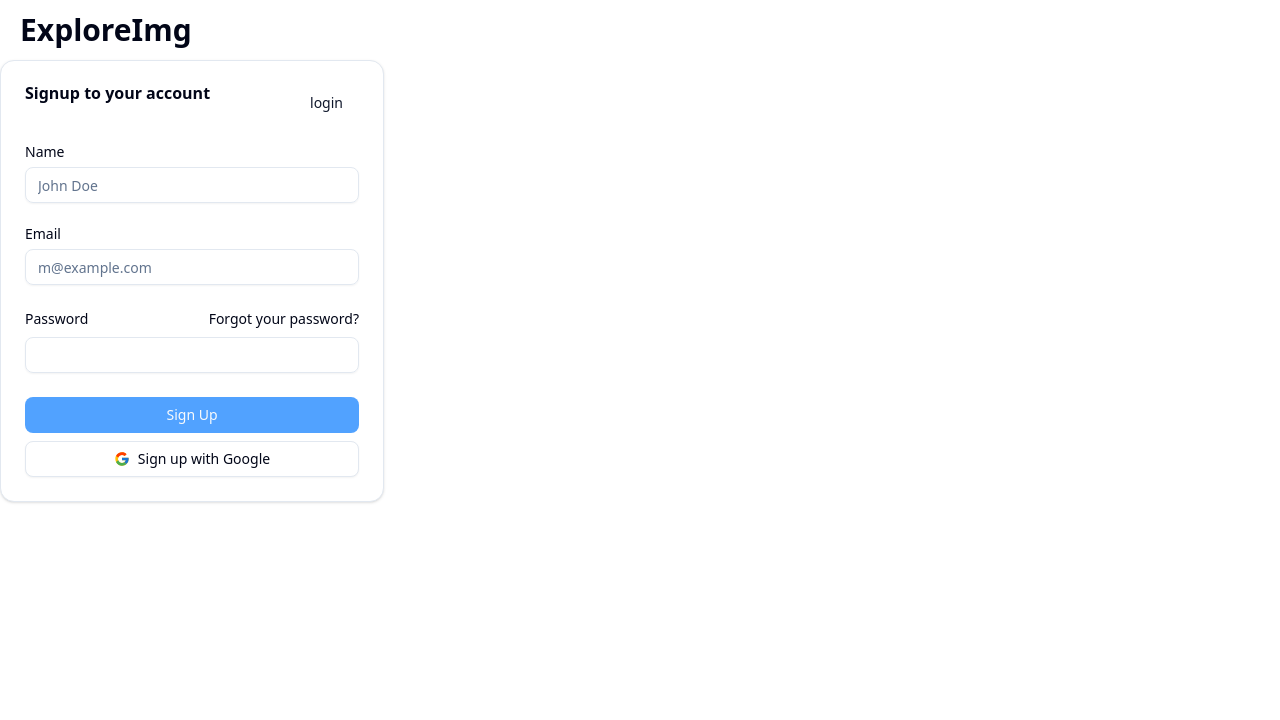
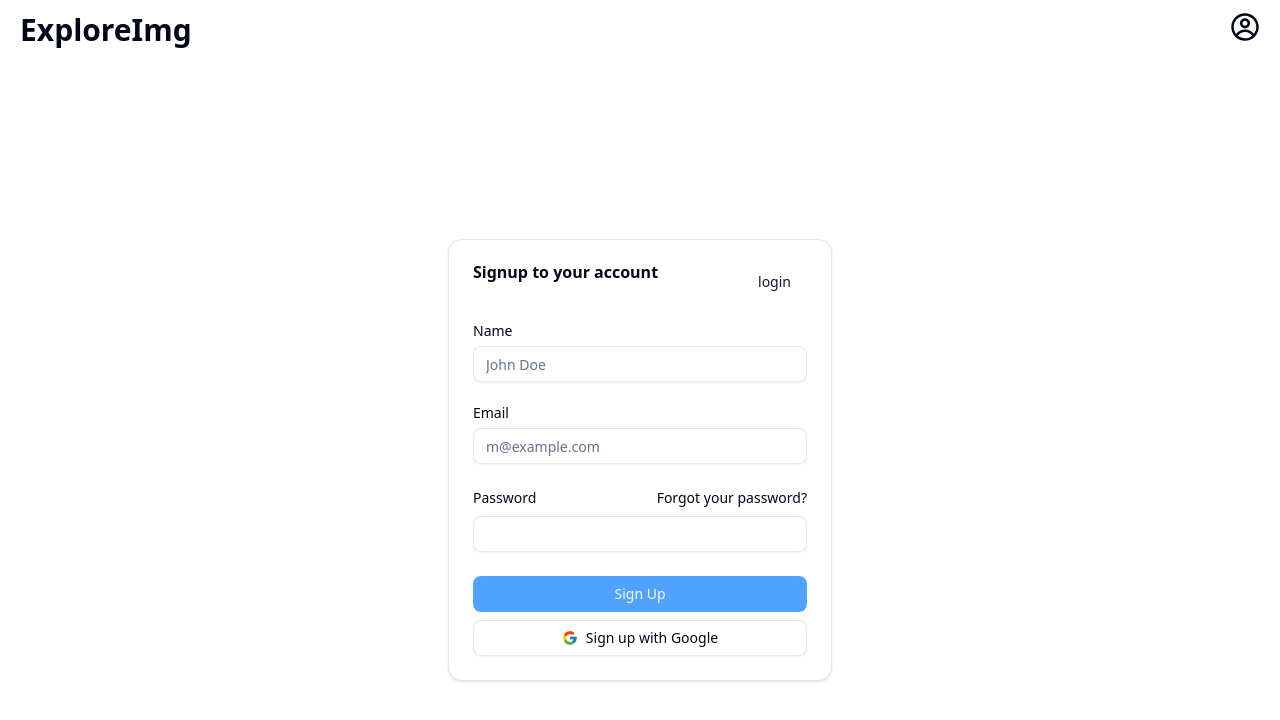
Before and after one commit to nileshkashani/React-assessment, a React (Vite) app: page /signup in a window 1280 px wide. Shown: the top 720 px of the page. Built offline with nearby package versions, Linux system fonts and the light colour scheme; no server answers; sample sign-in values are in the browser's storage.

Commit message:
ui updates

```diff
--- a/package.json
+++ b/package.json
@@ -10,6 +10,7 @@
     "preview": "vite preview"
   },
   "dependencies": {
+    "@radix-ui/react-hover-card": "^1.1.15",
     "@radix-ui/react-label": "^2.1.8",
     "@radix-ui/react-slot": "^1.2.4",
     "@tailwindcss/vite": "^4.1.18",
--- a/src/App.jsx
+++ b/src/App.jsx
@@ -2,6 +2,15 @@
 import { Suspense, lazy } from 'react'
 import './App.css'
 import ProtectedRoute from './components/protectedRoute'
+import {
+  HoverCard,
+  HoverCardContent,
+  HoverCardTrigger,
+} from "@/components/ui/hover-card"
+import { CgProfile } from "react-icons/cg";
+import { logout } from './service/authService'
+import { useAuth } from './context/authContext'
+import { Spinner } from './components/ui/spinner'
 
 const Starter = lazy(() => import('./components/starter'))
 const Login = lazy(() => import('./components/login'))
@@ -10,13 +19,29 @@
 const ImageModel = lazy(() => import('./components/imageModel'))
 
 function App() {
+  const { user, loading } = useAuth()
   return (
     <>
-      <nav className='font-extrabold text-3xl pl-5 pt-3 pb-3'>
-        ExploreImg
+      <nav className='font-extrabold text-3xl '>
+        <div className='flex justify-between'>
+          <div className='pl-5 pt-3 pb-3'>
+            ExploreImg
+          </div>
+          {user && <div className='pr-5 pt-3 pb-3'>
+            <HoverCard>
+              <HoverCardTrigger><CgProfile className='cursor-pointer'/></HoverCardTrigger>
+              <HoverCardContent>
+                <li onClick={logout} className="cursor-pointer rounded-md p-2 hover:bg-amber-50">
+                  Logout
+                </li>
+              </HoverCardContent>
+            </HoverCard>
+          </div>}
+
+        </div>
       </nav>
 
-      <Suspense fallback={<div className="p-6 text-center">Loading...</div>}>
+      <Suspense fallback={<div className="flex justify-center items-center"><Spinner/></div>}>
         <ImageModel />
 
         <BrowserRouter>
@@ -32,6 +57,7 @@
                 </ProtectedRoute>
               }
             />
+
           </Routes>
         </BrowserRouter>
       </Suspense>
--- a/src/components/login.jsx
+++ b/src/components/login.jsx
@@ -60,7 +60,7 @@
 }
 
 return (
-    <div>
+    <div className='flex justify-center items-center h-screen'>
         <Card className="w-full max-w-sm">
             <CardHeader>
                 <CardTitle>Login to your account</CardTitle>
--- a/src/components/signup.jsx
+++ b/src/components/signup.jsx
@@ -38,7 +38,7 @@
     navigate('/login')
   }
   return (
-    <div>
+    <div className='flex justify-center items-center h-screen'>
       <Card className="w-full max-w-sm">
         <CardHeader>
           <CardTitle>Signup to your account</CardTitle>
--- /dev/null
+++ b/src/components/ui/hover-card.jsx
@@ -0,0 +1,39 @@
+import * as React from "react"
+import * as HoverCardPrimitive from "@radix-ui/react-hover-card"
+
+import { cn } from "@/lib/utils"
+
+function HoverCard({
+  ...props
+}) {
+  return <HoverCardPrimitive.Root data-slot="hover-card" {...props} />;
+}
+
+function HoverCardTrigger({
+  ...props
+}) {
+  return (<HoverCardPrimitive.Trigger data-slot="hover-card-trigger" {...props} />);
+}
+
+function HoverCardContent({
+  className,
+  align = "center",
+  sideOffset = 4,
+  ...props
+}) {
+  return (
+    <HoverCardPrimitive.Portal data-slot="hover-card-portal">
+      <HoverCardPrimitive.Content
+        data-slot="hover-card-content"
+        align={align}
+        sideOffset={sideOffset}
+        className={cn(
+          "bg-popover text-popover-foreground data-[state=open]:animate-in data-[state=closed]:animate-out data-[state=closed]:fade-out-0 data-[state=open]:fade-in-0 data-[state=closed]:zoom-out-95 data-[state=open]:zoom-in-95 data-[side=bottom]:slide-in-from-top-2 data-[side=left]:slide-in-from-right-2 data-[side=right]:slide-in-from-left-2 data-[side=top]:slide-in-from-bottom-2 z-50 w-64 origin-(--radix-hover-card-content-transform-origin) rounded-md border p-4 shadow-md outline-hidden",
+          className
+        )}
+        {...props} />
+    </HoverCardPrimitive.Portal>
+  );
+}
+
+export { HoverCard, HoverCardTrigger, HoverCardContent }
--- /dev/null
+++ b/src/components/ui/hoverCardDemo.jsx
@@ -0,0 +1,41 @@
+import { CalendarIcon } from "lucide-react"
+
+import {
+  Avatar,
+  AvatarFallback,
+  AvatarImage,
+} from "@/components/ui/avatar"
+import { Button } from "@/components/ui/button"
+import {
+  HoverCard,
+  HoverCardContent,
+  HoverCardTrigger,
+} from "@/components/ui/hover-card"
+import { CgProfile } from "react-icons/cg"
+
+export function HoverCardDemo() {
+  return (
+    <HoverCard>
+      <HoverCardTrigger asChild>
+        <CgProfile/>
+      </HoverCardTrigger>
+      <HoverCardContent className="w-80">
+        <div className="flex justify-between gap-4">
+          <Avatar>
+            <AvatarImage src="https://github.com/vercel.png" />
+            <AvatarFallback>VC</AvatarFallback>
+          </Avatar>
+          <div className="space-y-1">
+            <h4 className="text-sm font-semibold">@nextjs</h4>
+            <p className="text-sm">
+              The React Framework – created and maintained by @vercel.
+            </p>
+            <div className="text-muted-foreground text-xs">
+              Joined December 2021
+            </div>
+          </div>
+        </div>
+      </HoverCardContent>
+    </HoverCard>
+  )
+}
```
Also changed, not shown: 1 other file (tests, documents, lock files or other folders).
